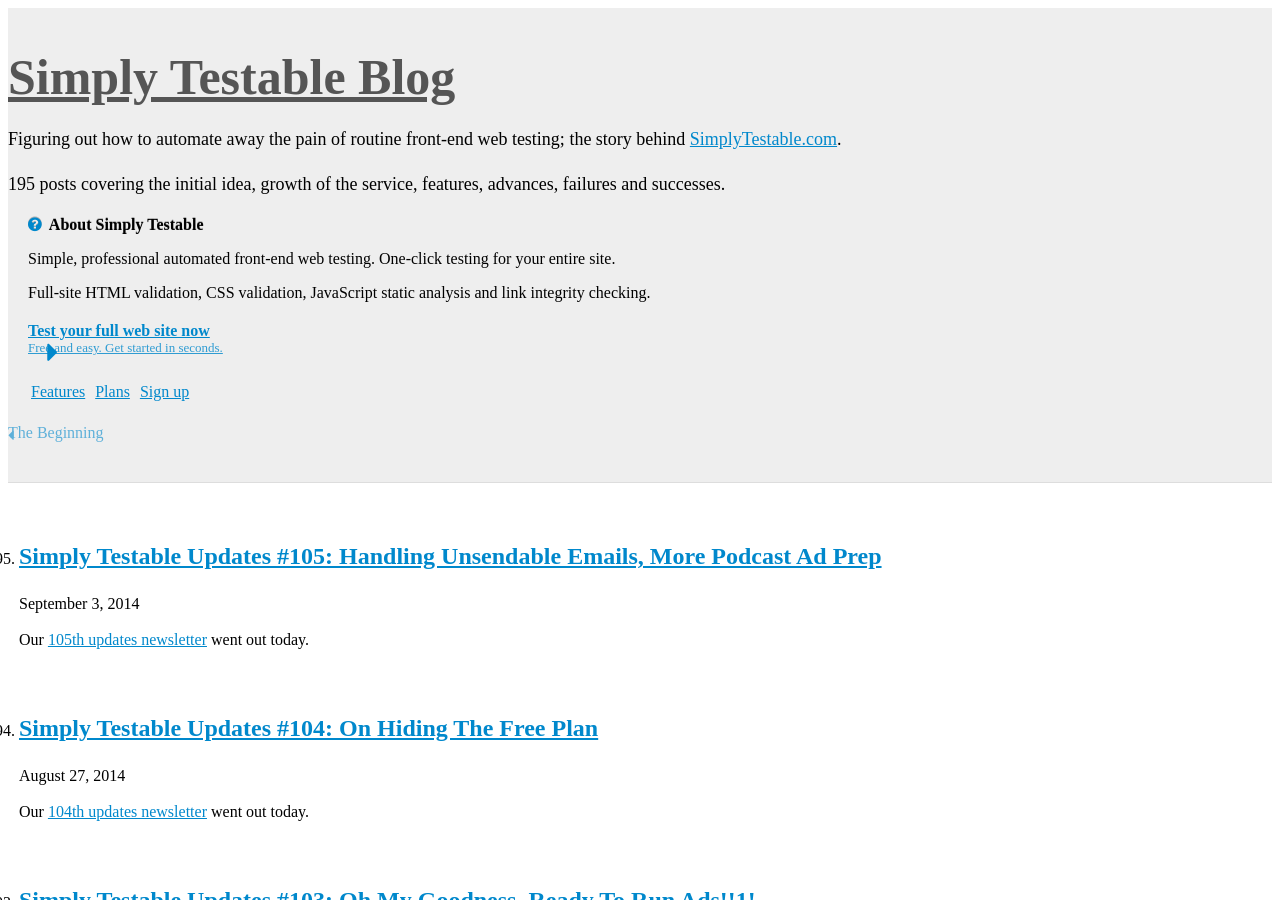
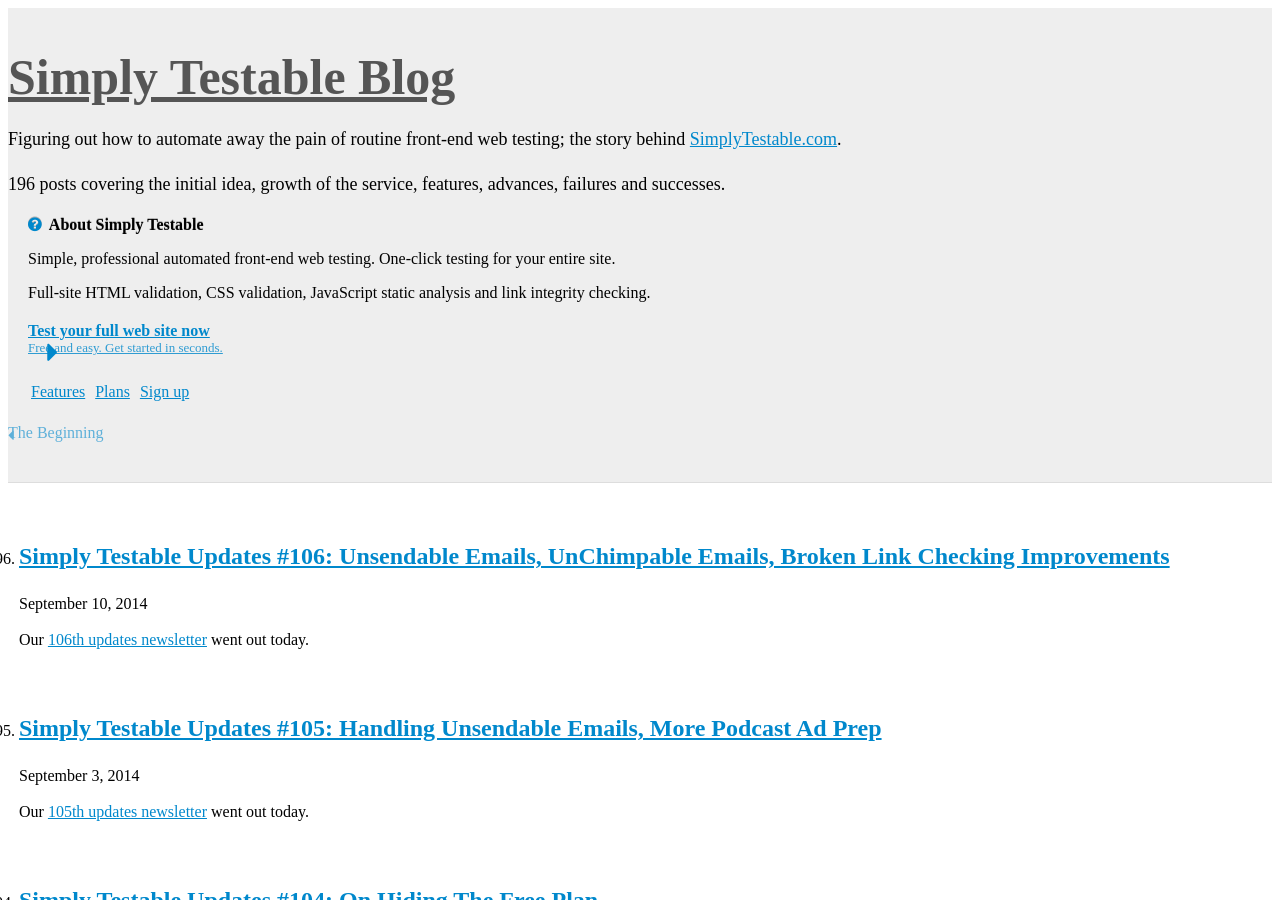
Before and after one commit to webignition/blog.simplytestable.com, a Jekyll site: the page built from archive/index.html, in a window 1280 px wide and 900 px high. Built offline with Jekyll 4.4.1, drawn with Linux system fonts in a browser that asks for light colours; nearby versions of some CDN libraries; comment, search, counter and statistics services are not loaded; a style sheet for code colours, icons or effects is not loaded; some of the changed text lies outside the part shown.

Commit message:
106th newsletter notification

```diff
--- a/archive/index.html
+++ b/archive/index.html
@@ -6,6 +6,28 @@ is_archive: true
 <ol class="archive">
 
 
+    <li value="196">
+        <h2><a href="/simply-testable-updates-106/">Simply Testable Updates #106: Unsendable Emails, UnChimpable Emails, Broken Link Checking Improvements  </a></h2>
+        <p class="post-date">September 10, 2014</p>
+
+
+
+
+
+
+
+
+
+    <p>
+        Our <a href="http://us5.campaign-archive2.com/?u=ac75e33d993d2b502e333ddd0&amp;id=5f34e2860b">106th updates newsletter</a> went out today.
+    </p>
+
+
+
+
+    </li>
+
+
     <li value="195">
         <h2><a href="/simply-testable-updates-105/">Simply Testable Updates #105: Handling Unsendable Emails, More Podcast Ad Prep </a></h2>
         <p class="post-date">September  3, 2014</p>
```
Also changed, not shown: _posts/2014/2014-09-10-simply-testable-updates-106.html (added, +16 -0 lines).
